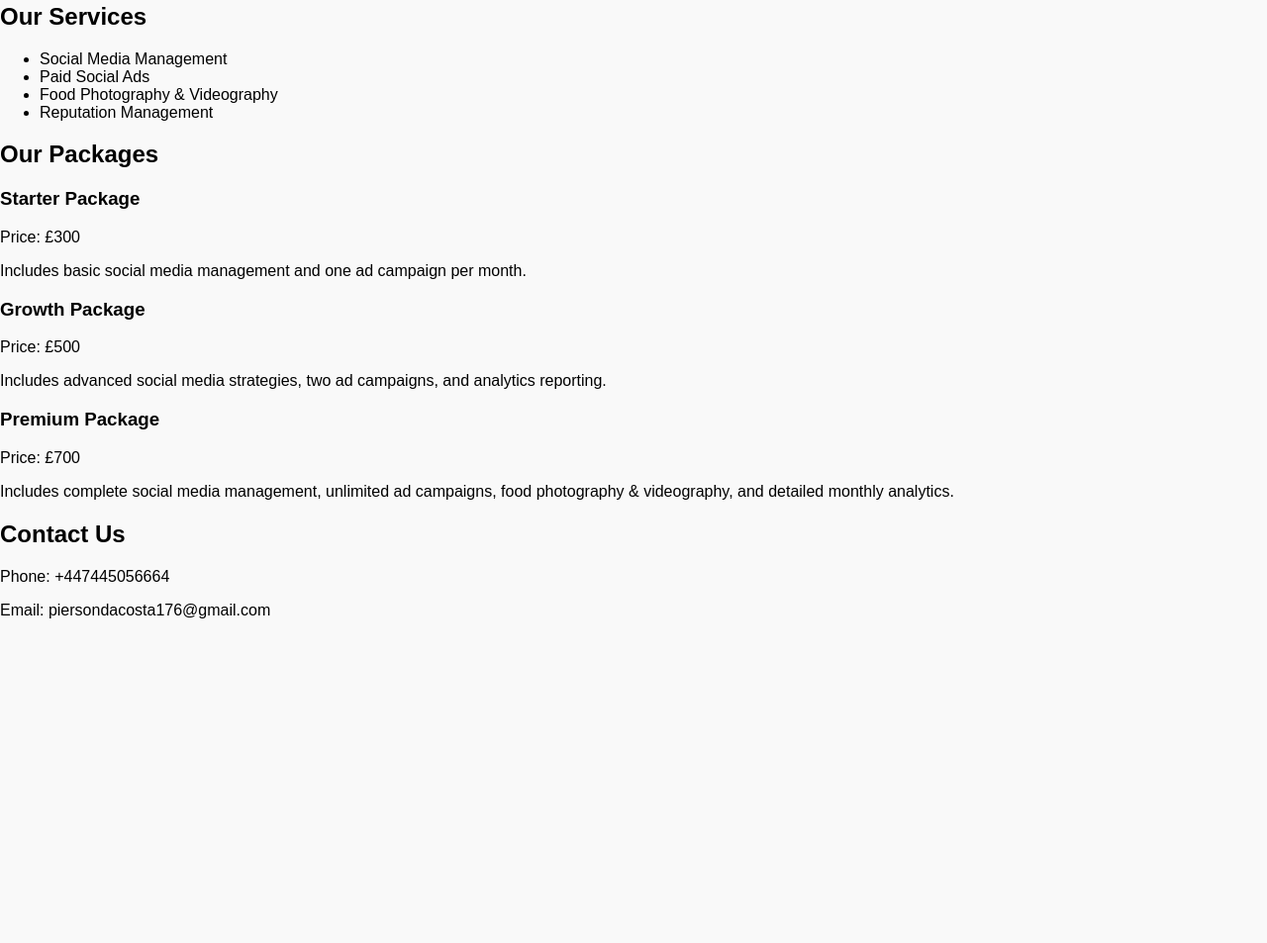
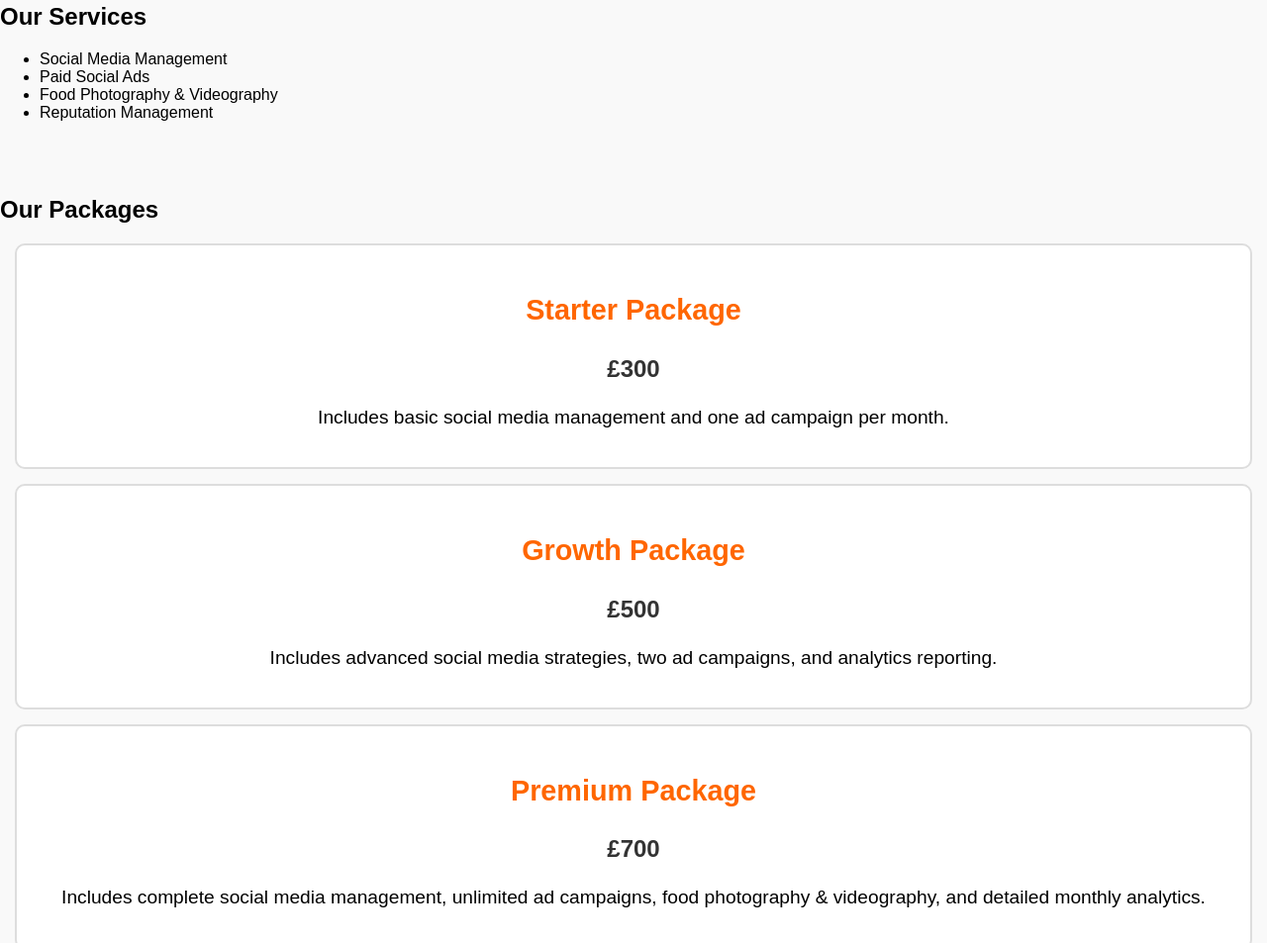
Before and after one commit to Pierson-stack/flavorboost-media, a plain HTML site: page index.html in a window 1280 px wide. Shown: the part 595-1548 px from the top of the page at 99% size. Before the commit the page ends 1237 px from the top, so only its background shows below. Drawn offline with Linux system fonts and the light colour scheme.

Commit message:
Update index.html

```diff
--- a/index.html
+++ b/index.html
@@ -4,7 +4,8 @@
     <meta charset="UTF-8">
     <meta name="viewport" content="width=device-width, initial-scale=1.0">
     <title>Your Restaurant Marketing Agency</title>
-    <link rel="stylesheet" href="styles.css">
+    <link rel="stylesheet" href="styles.css"> <!-- Main Stylesheet -->
+    <link rel="stylesheet" href="packages.css"> <!-- Package-specific Stylesheet -->
 </head>
 <body>
     <header>
@@ -36,19 +37,19 @@
     </section>
     <section id="packages">
         <h2>Our Packages</h2>
-        <div>
+        <div class="package">
             <h3>Starter Package</h3>
-            <p>Price: £300</p>
+            <p class="price">£300</p>
             <p>Includes basic social media management and one ad campaign per month.</p>
         </div>
-        <div>
+        <div class="package">
             <h3>Growth Package</h3>
-            <p>Price: £500</p>
+            <p class="price">£500</p>
             <p>Includes advanced social media strategies, two ad campaigns, and analytics reporting.</p>
         </div>
-        <div>
+        <div class="package">
             <h3>Premium Package</h3>
-            <p>Price: £700</p>
+            <p class="price">£700</p>
             <p>Includes complete social media management, unlimited ad campaigns, food photography & videography, and detailed monthly analytics.</p>
         </div>
     </section>
```
